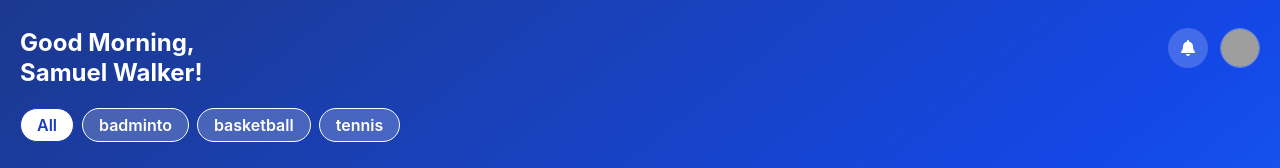
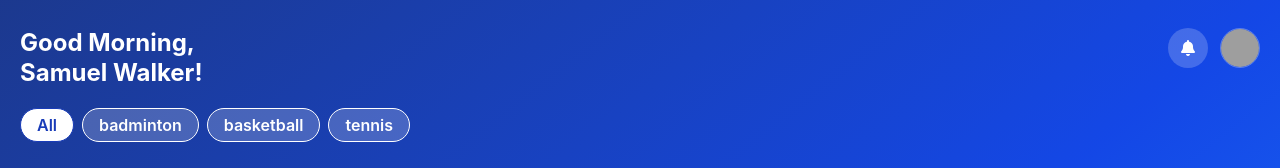
Before and after one commit to outamghartAchraf/ArenaSync-Gestionnaire-de-Tournois-Sportifs, a React (Vite) app: page / in a window 1280 px wide. Shown: the top 168 px of the page. Built offline with nearby package versions, Linux system fonts and the light colour scheme; grey boxes are pictures that could not be loaded.

Commit message:
add compenets of RegisterButton

```diff
--- a/src/data/tournamentDB.js
+++ b/src/data/tournamentDB.js
@@ -2,7 +2,7 @@ export const tournaments = [
   {
     id: 1,
     title: "Shuttle Masters League",
-    sport: "badminto",
+    sport: "badminton",
     icon: "badminton",
     status: "On Going",
     statusClass: "on-going",
```
Also changed, not shown: src/components/RegistrationButton.jsx (added).
